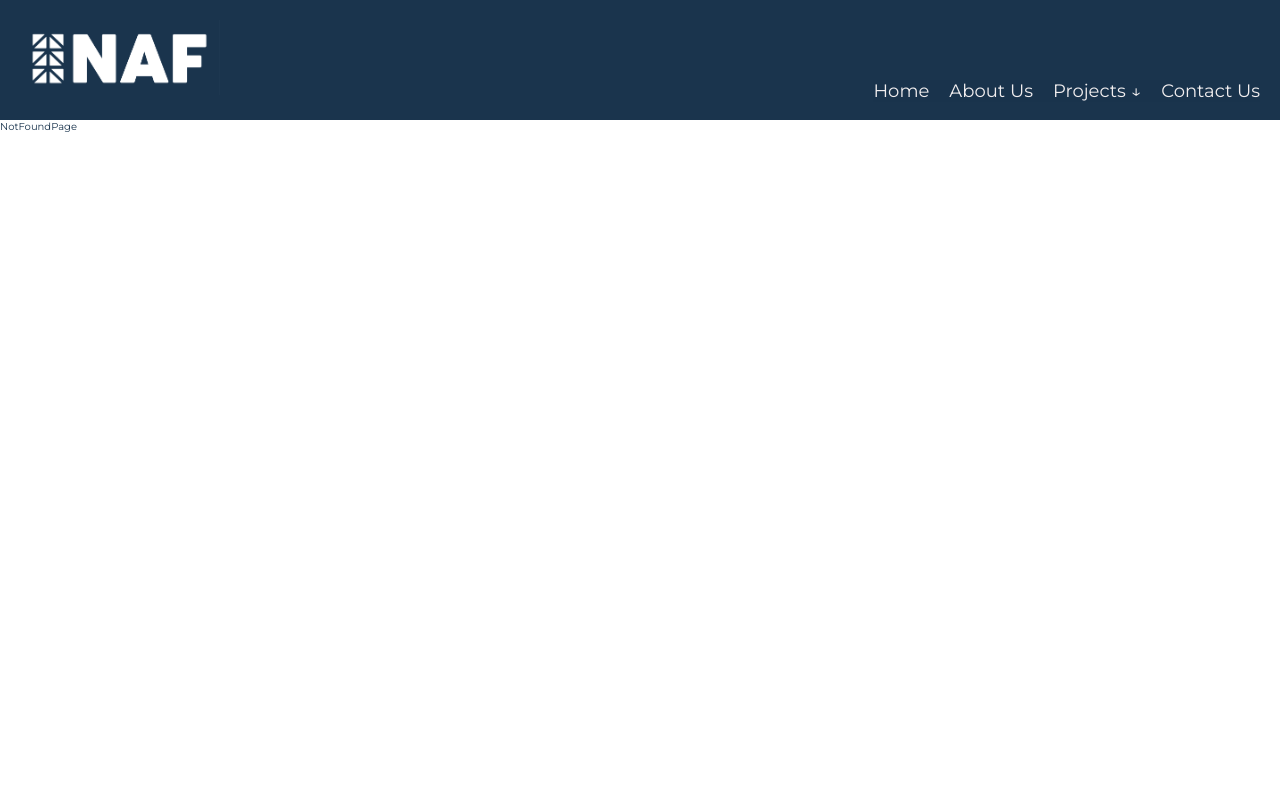
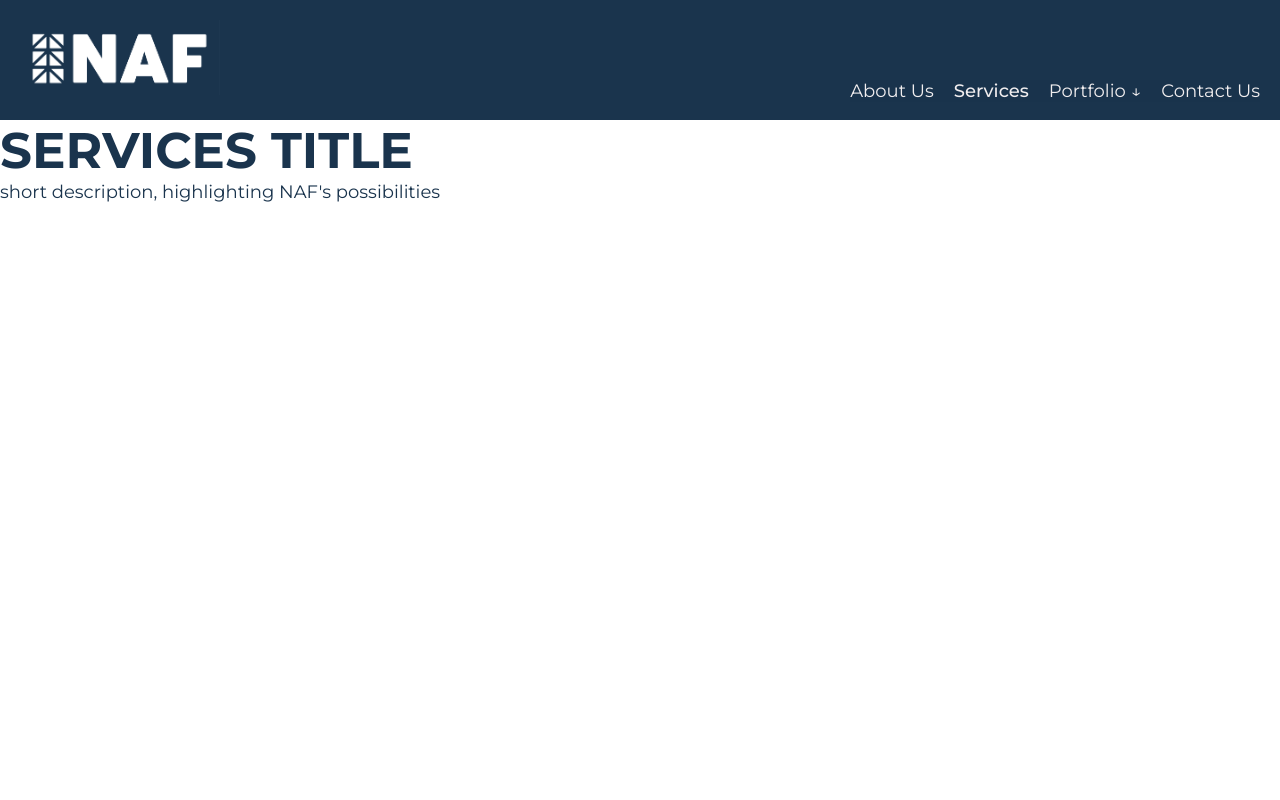
Before and after one commit to didonatodani/naf_front, a React (Vite) app: page /services in a window 1280 px wide. Shown: the top 800 px of the page. Built offline with nearby package versions, Linux system fonts and the light colour scheme; a web font is replaced by a local one.

Commit message:
new services page added

```diff
--- a/src/App.jsx
+++ b/src/App.jsx
@@ -6,6 +6,7 @@ import Navbar from "./components/Navbar/Navbar";
 import HomePage from "./pages/HomePage/HomePage";
 import AboutPage from "./pages/AboutPage/AboutPage";
 import ContactPage from "./pages/ContactPage/ContactPage";
+import ServicesPage from "./pages/ServicesPage/ServicesPage";
 import ConstructionPage from "./pages/ConstructionPage/ConstructionPage";
 import WoodPage from "./pages/WoodPage/WoodPage";
 import BIMPage from "./pages/BIMPage/BIMPage";
@@ -21,6 +22,7 @@ function App() {
         <Route path="/" element={<HomePage />} />
         <Route path="/about" element={<AboutPage />} />
         <Route path="/contact" element={<ContactPage />} />
+        <Route path="/services" element={<ServicesPage/>}/>
 
         {/* projects routes */}
         <Route path="/construction" element={<ConstructionPage />} />
--- a/src/components/Navbar/Navbar.jsx
+++ b/src/components/Navbar/Navbar.jsx
@@ -52,11 +52,11 @@ function Navbar() {
         {/* navbar*/}
         {showMenu && (
           <nav className="navbar">
-            <NavLink to={"/"} onClick={closeMenu}>
-              Home
-            </NavLink>
             <NavLink to={"/about"} onClick={closeMenu}>
               About Us
+            </NavLink>
+            <NavLink to={"/services"} onClick={closeMenu}>
+              Services
             </NavLink>
 
             {/* dropdown for projects */}
@@ -67,7 +67,7 @@ function Navbar() {
                   setShowDropdown(!showDropdown);
                 }}
               >
-                Projects ↓
+                Portfolio ↓
               </button>
               {showDropdown && (
                 <ul className="dropdown-ul">
@@ -78,7 +78,7 @@ function Navbar() {
                   </li>
                   <li>
                     <NavLink to={"/bim"} onClick={closeMenu}>
-                      BIM
+                      BIM Design
                     </NavLink>
                   </li>
                   <li>
--- a/src/pages/BIMPage/BIMPage.jsx
+++ b/src/pages/BIMPage/BIMPage.jsx
@@ -22,11 +22,16 @@ function BIMPage() {
     }
   }
   useEffect(() => {
+    window.scrollTo(0, 0);
     fetchBIM();
   }, []);
 
   return (
     <section className="section">
+      <h1>BIM Services</h1>
+      <p>Lorem ipsum dolor sit amet consectetur adipisicing elit. Atque iure, earum, possimus, ad accusamus molestias corrupti molestiae quod ullam doloremque nisi architecto vero quisquam dolorum nulla! Modi officia magnam laudantium.
+      Numquam quidem officia officiis natus dolore inventore consectetur laboriosam doloribus eaque qui quasi voluptate ullam, ex facere dignissimos repellendus exercitationem quis ut voluptas? Asperiores, eum iste! Reprehenderit odit possimus officiis.
+      </p>
       {/* rendering data */}
       {data.map((projectInfo, index) => {
         return (
--- a/src/pages/ConstructionPage/ConstructionPage.jsx
+++ b/src/pages/ConstructionPage/ConstructionPage.jsx
@@ -22,6 +22,7 @@ function ConstructionPage() {
     }
   }
   useEffect(() => {
+    window.scrollTo(0, 0);
     fetchConstruction();
   }, []);
   return (
--- a/src/pages/ContactPage/ContactPage.jsx
+++ b/src/pages/ContactPage/ContactPage.jsx
@@ -4,7 +4,7 @@ import "./ContactPage.css";
 import newtworkImg from "../../assets/network.jpg";
 
 import axios from "axios";
-import { useActionState } from "react";
+import { useActionState, useEffect } from "react";
 const API_URL = import.meta.env.VITE_API_URL;
 
 function ContactPage() {
@@ -45,7 +45,9 @@ function ContactPage() {
       console.log("error posting data", error.config.message);
     }
   }
-
+  useEffect(() => {
+    window.scrollTo(0, 0);
+  }, []);
   return (
     <section className="contact-section section">
       <div className="contact-content-container">
@@ -53,7 +55,12 @@ function ContactPage() {
           <img src={newtworkImg} alt="newtwork image" className="contact-img" />
           <p>info@naf-group.com</p>
           <p>34234234324</p>
-          <a href="https://www.linkedin.com/company/naf-ar/posts/?feedView=all" target="_blank">Linkedin</a>
+          <a
+            href="https://www.linkedin.com/company/naf-ar/posts/?feedView=all"
+            target="_blank"
+          >
+            Linkedin
+          </a>
         </div>
         <div className="form-container">
           <h2>Contact us</h2>
--- a/src/pages/HomePage/HomePage.jsx
+++ b/src/pages/HomePage/HomePage.jsx
@@ -4,6 +4,7 @@ import bimImg from "../../assets/bim.png";
 import woodImg from "../../assets/wood.png";
 import "./HomePage.css";
 
+import { Link } from "react-router-dom";
 import { useRef } from "react";
 
 function HomePage() {
@@ -49,6 +50,7 @@ function HomePage() {
       <div className="services-container">
         <h2>Our Services</h2>
         <div className="services-article-container">
+          <Link to={"/construction"}>
             <article className="services-article">
               <h3 className="services-article-title">Construction →</h3>
               <img
@@ -57,6 +59,8 @@ function HomePage() {
                 className="services-article-img"
               />
             </article>
+          </Link>
+          <Link to={"/woodframe"}>
             <article className="services-article">
               <h3 className="services-article-title">Wood Frame →</h3>
               <img
@@ -65,14 +69,17 @@ function HomePage() {
                 className="services-article-img"
               />
             </article>
+          </Link>
+          <Link to={"/bim"}>
             <article className="services-article">
-            <h3 className="services-article-title">BIM Design →</h3>
+              <h3 className="services-article-title">BIM Services →</h3>
               <img
                 src={bimImg}
                 alt="BIM image"
                 className="services-article-img"
               />
             </article>
+          </Link>
         </div>
       </div>
     </section>
--- a/src/pages/ServicesPage/ServicesPage.jsx
+++ b/src/pages/ServicesPage/ServicesPage.jsx
@@ -0,0 +1,12 @@
+function ServicesPage(){
+    return(
+        <section className="section">
+            <h1>SERVICES TITLE</h1>
+            <p>short description, highlighting NAF's possibilities</p>
+
+
+        </section>
+    )
+}
+
+export default ServicesPage
--- a/src/pages/WoodPage/WoodPage.jsx
+++ b/src/pages/WoodPage/WoodPage.jsx
@@ -20,6 +20,7 @@ function WoodPage() {
     }
   }
   useEffect(() => {
+    window.scrollTo(0, 0);
     fetchWood();
   }, []);
   return (
```
Lines whose indentation alone changed are shown as unchanged.
